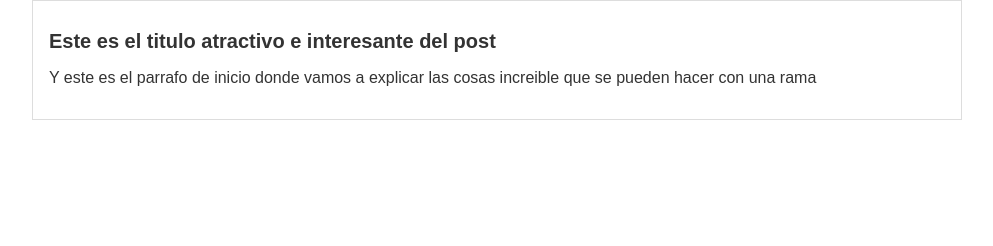
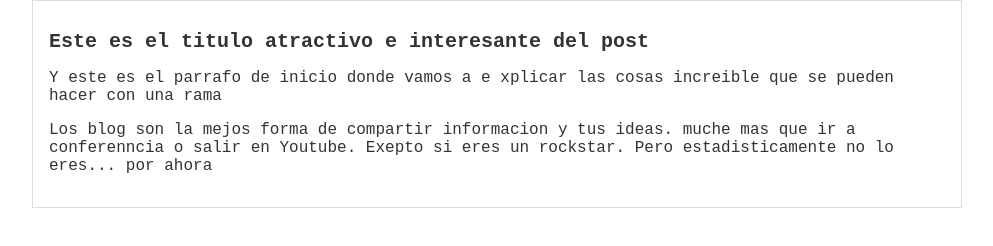
Before and after one commit to Anderxd14/hyperblog, a plain HTML site: page blogpost.html in a window 1280 px wide. Shown: the whole page, without its empty margins (143-1136 px from the left). Drawn offline with Linux system fonts and the light colour scheme.

Commit message:
agregado el contenido adicional del bloa y cambio de fuente

```diff
--- a/blogpost.html
+++ b/blogpost.html
@@ -8,7 +8,14 @@
     <div id='container'>
         <div id="post">
             <h1>Este es el titulo atractivo e interesante del post</h1>
-            <p>Y este es el parrafo de inicio donde vamos a explicar las cosas increible que se pueden hacer con una rama</p>
+            <p>Y este es el parrafo de inicio donde vamos a e
+            xplicar las cosas increible que se pueden hacer
+            con una rama</p>
+            <p>
+                Los blog son la mejos forma de compartir
+                informacion y tus ideas.
+                muche mas que ir a conferenncia o salir en Youtube. Exepto si eres
+                un rockstar. Pero estadisticamente no lo eres... por ahora </p>
         </div>
 
     </div>
--- a/css/estilos.css
+++ b/css/estilos.css
@@ -2,7 +2,7 @@ body
 {
     color: #333;
     text-align: center;
-    font-family: Arial, Helvetica, sans-serif;
+    font-family: 'Courier New', Courier, monospace;
     font-size: 16px;
     margin: 0;
     padding: 0;
```
